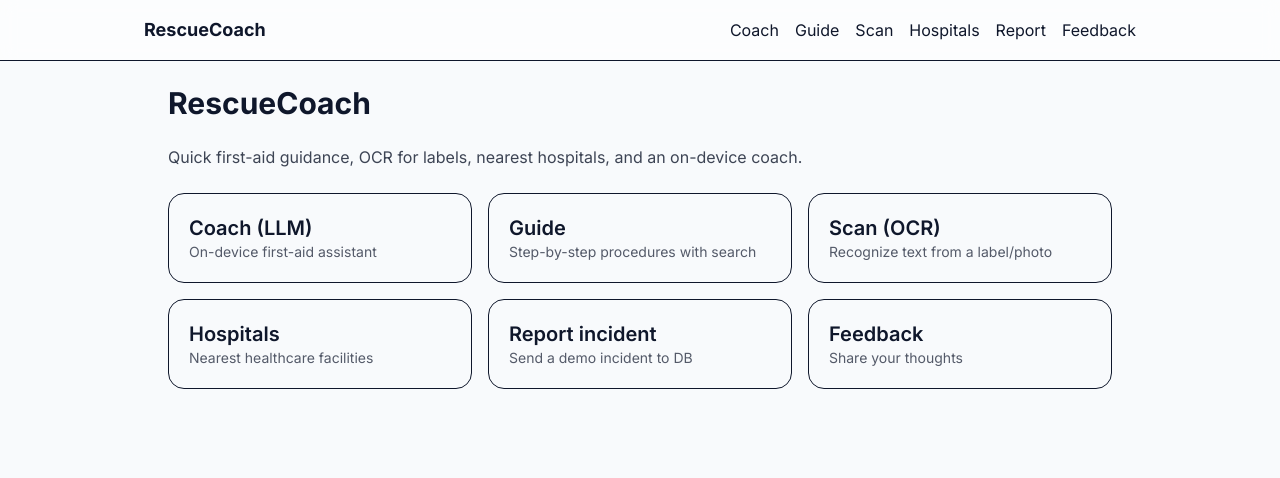
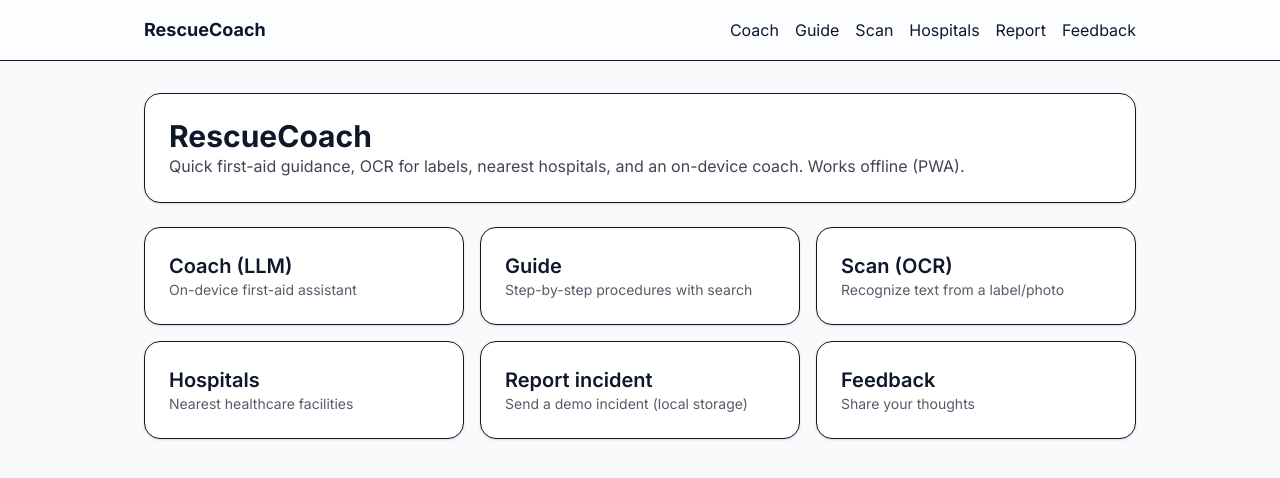
Before and after one commit to deAdler-alt/rescuecoach, a Next.js app: page / in a window 1280 px wide. Shown: the top 478 px of the page. Built offline with nearby package versions, Linux system fonts and the light colour scheme.

Commit message:
feat(home): hero card and consistent tile styling

```diff
--- a/src/app/page.tsx
+++ b/src/app/page.tsx
@@ -1,32 +1,34 @@
-// src/app/page.tsx
 import Link from "next/link";
 
 function Tile({ href, title, desc }: { href: string; title: string; desc: string }) {
   return (
-    <Link
-      href={href}
-      className="block p-5 rounded-2xl border hover:shadow-md transition focus:outline-none focus:ring-2 focus:ring-black"
-    >
-      <div className="text-xl font-semibold">{title}</div>
-      <div className="text-sm opacity-70">{desc}</div>
+    <Link href={href} className="rc-card block transition hover:shadow-md focus:outline-none focus:ring-2 focus:ring-slate-900">
+      <div className="rc-card-pad">
+        <div className="text-xl font-semibold">{title}</div>
+        <div className="text-sm opacity-70">{desc}</div>
+      </div>
     </Link>
   );
 }
 
 export default function Home() {
   return (
-    <main id="content" className="mx-auto max-w-5xl p-6 space-y-6">
-      <h1 className="text-3xl font-bold">RescueCoach</h1>
-      <p className="opacity-80">
-        Quick first-aid guidance, OCR for labels, nearest hospitals, and an on-device coach.
-      </p>
+    <main id="content" className="py-8 space-y-6">
+      <section className="rc-card">
+        <div className="rc-card-pad">
+          <h1 className="text-3xl font-bold">RescueCoach</h1>
+          <p className="opacity-80">
+            Quick first-aid guidance, OCR for labels, nearest hospitals, and an on-device coach. Works offline (PWA).
+          </p>
+        </div>
+      </section>
 
       <div className="grid gap-4 sm:grid-cols-2 lg:grid-cols-3">
         <Tile href="/coach" title="Coach (LLM)" desc="On-device first-aid assistant" />
         <Tile href="/guide" title="Guide" desc="Step-by-step procedures with search" />
         <Tile href="/scan" title="Scan (OCR)" desc="Recognize text from a label/photo" />
         <Tile href="/hospitals" title="Hospitals" desc="Nearest healthcare facilities" />
-        <Tile href="/report" title="Report incident" desc="Send a demo incident to DB" />
+        <Tile href="/report" title="Report incident" desc="Send a demo incident (local storage)" />
         <Tile href="/feedback" title="Feedback" desc="Share your thoughts" />
       </div>
     </main>
```
